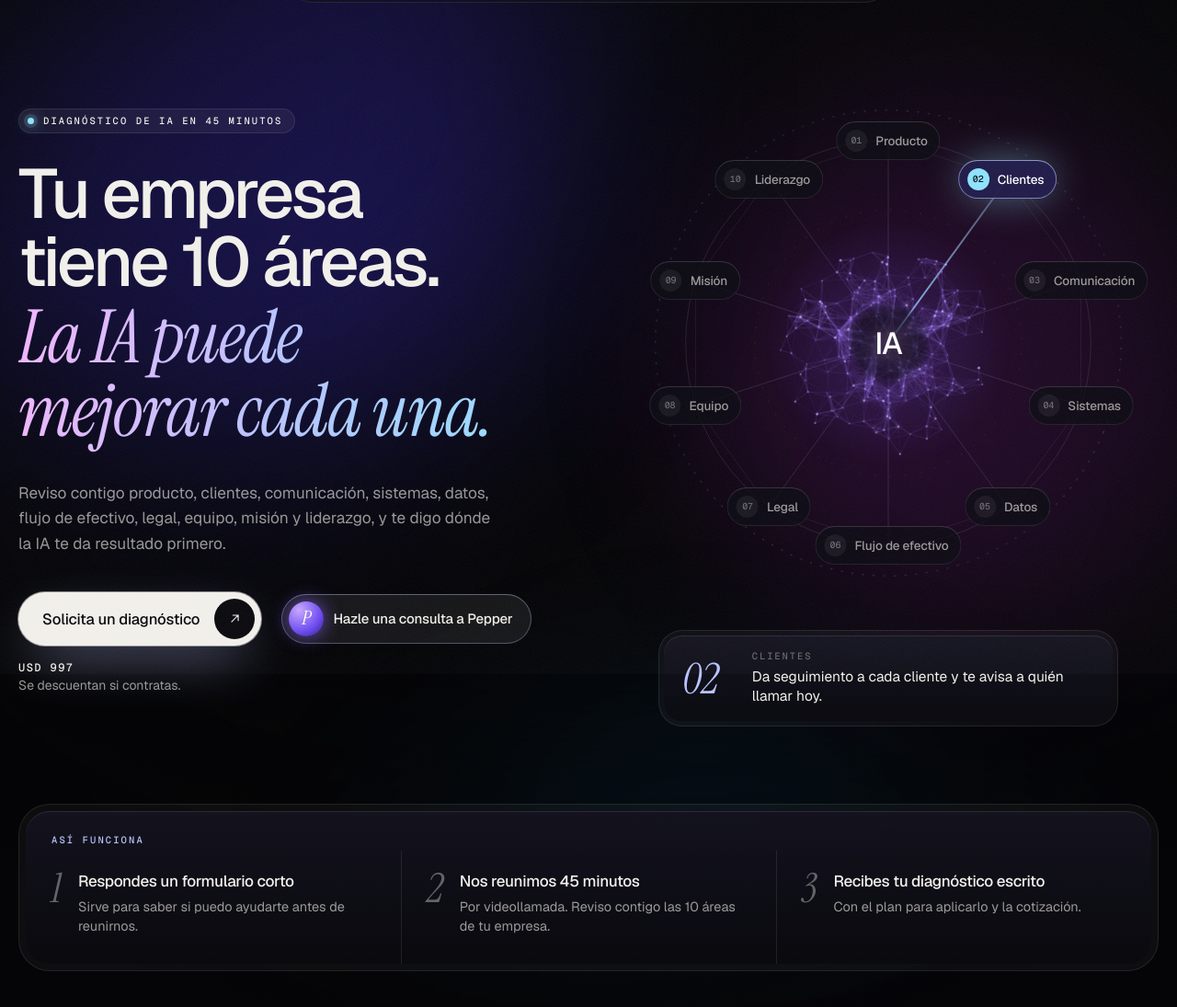
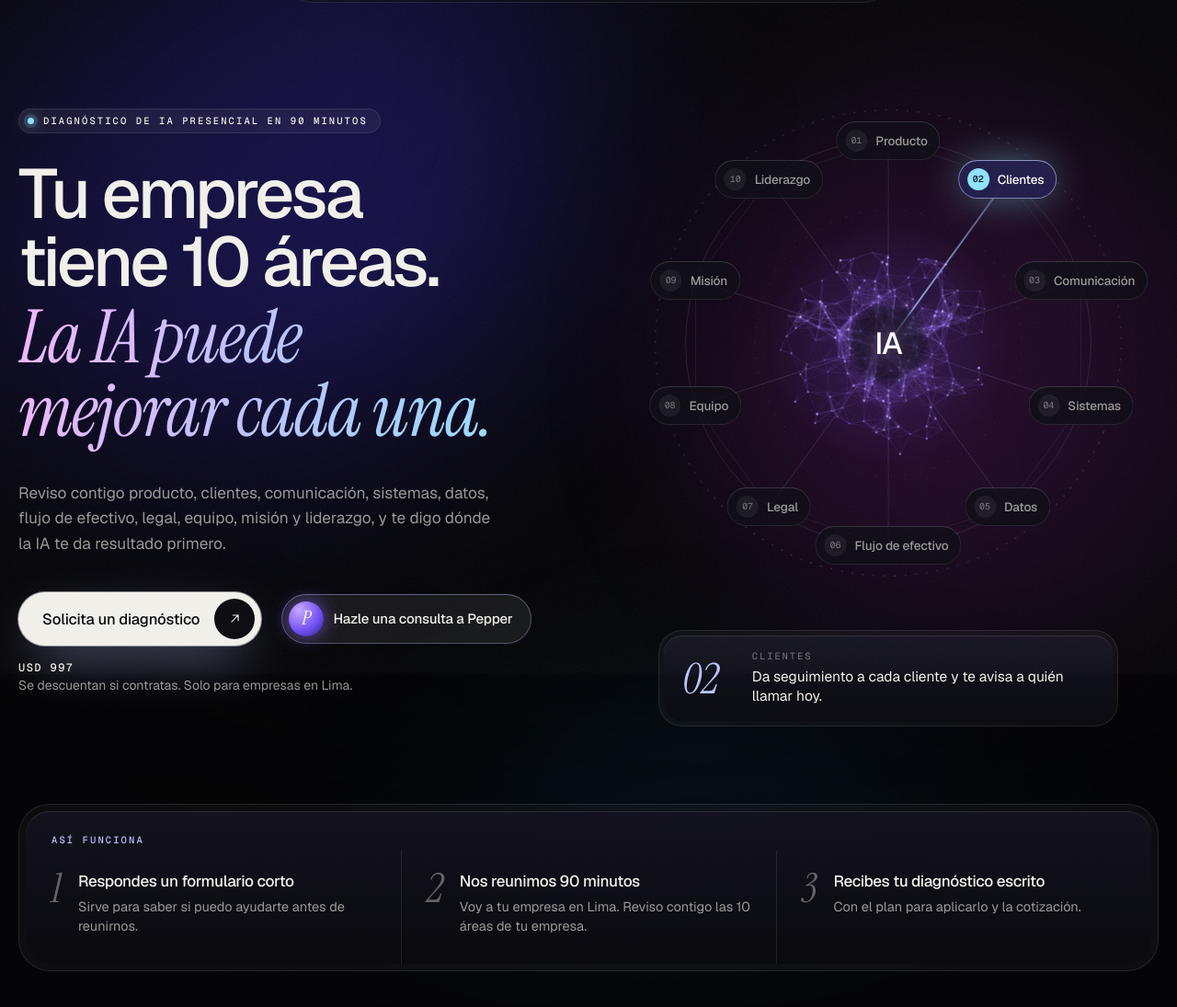
Before and after one commit to giancarlo-marcador/giancarlocarrion-web, a plain HTML site: page index.html in a window 1280 px wide. Shown: the part 67-1162 px from the top of the page at 92% size. Drawn offline with nearby package versions, Linux system fonts and the light colour scheme.

Commit message:
Cambia el diagnóstico a presencial de 90 minutos, solo en Lima

```diff
--- a/index.html
+++ b/index.html
@@ -227,13 +227,13 @@
   <div class="wrap">
     <div class="top">
       <div>
-        <p class="tag up">Diagnóstico de IA en 45 minutos</p>
+        <p class="tag up">Diagnóstico de IA presencial en 90 minutos</p>
         <h1 class="up" style="--i:1">Tu empresa tiene 10 áreas. <em>La IA puede mejorar cada una.</em></h1>
         <p class="lede up" style="--i:2">Reviso contigo producto, clientes, comunicación, sistemas, datos, flujo de efectivo, legal, equipo, misión y liderazgo, y te digo dónde la IA te da resultado primero.</p>
         <div class="act up" style="--i:3" id="solicitar">
           <a class="btn" href="https://wa.me/51938823222?text=Hola%20Giancarlo%2C%20quiero%20solicitar%20un%20diagn%C3%B3stico%20de%20IA%20para%20mi%20empresa." target="_blank" rel="noopener">Solicita un diagnóstico <span><svg viewBox="0 0 24 24" fill="none" stroke="currentColor" stroke-width="1.6" stroke-linecap="round" stroke-linejoin="round" aria-hidden="true"><path d="M7 17 17 7M9 7h8v8"/></svg></span></a>
           <button class="ask" type="button" id="pepAsk"><i aria-hidden="true">P</i>Hazle una consulta a Pepper</button>
-          <p class="price"><b>USD 997</b>Se descuentan si contratas.</p>
+          <p class="price"><b>USD 997</b>Se descuentan si contratas. Solo para empresas en Lima.</p>
         </div>
       </div>
 
@@ -265,7 +265,7 @@
         <h2 class="steps__h">Así funciona</h2>
         <ol>
           <li><i>1</i><div><b>Respondes un formulario corto</b><p>Sirve para saber si puedo ayudarte antes de reunirnos.</p></div></li>
-          <li><i>2</i><div><b>Nos reunimos 45 minutos</b><p>Por videollamada. Reviso contigo las 10 áreas de tu empresa.</p></div></li>
+          <li><i>2</i><div><b>Nos reunimos 90 minutos</b><p>Voy a tu empresa en Lima. Reviso contigo las 10 áreas de tu empresa.</p></div></li>
           <li><i>3</i><div><b>Recibes tu diagnóstico escrito</b><p>Con el plan para aplicarlo y la cotización.</p></div></li>
         </ol>
       </div>
```
